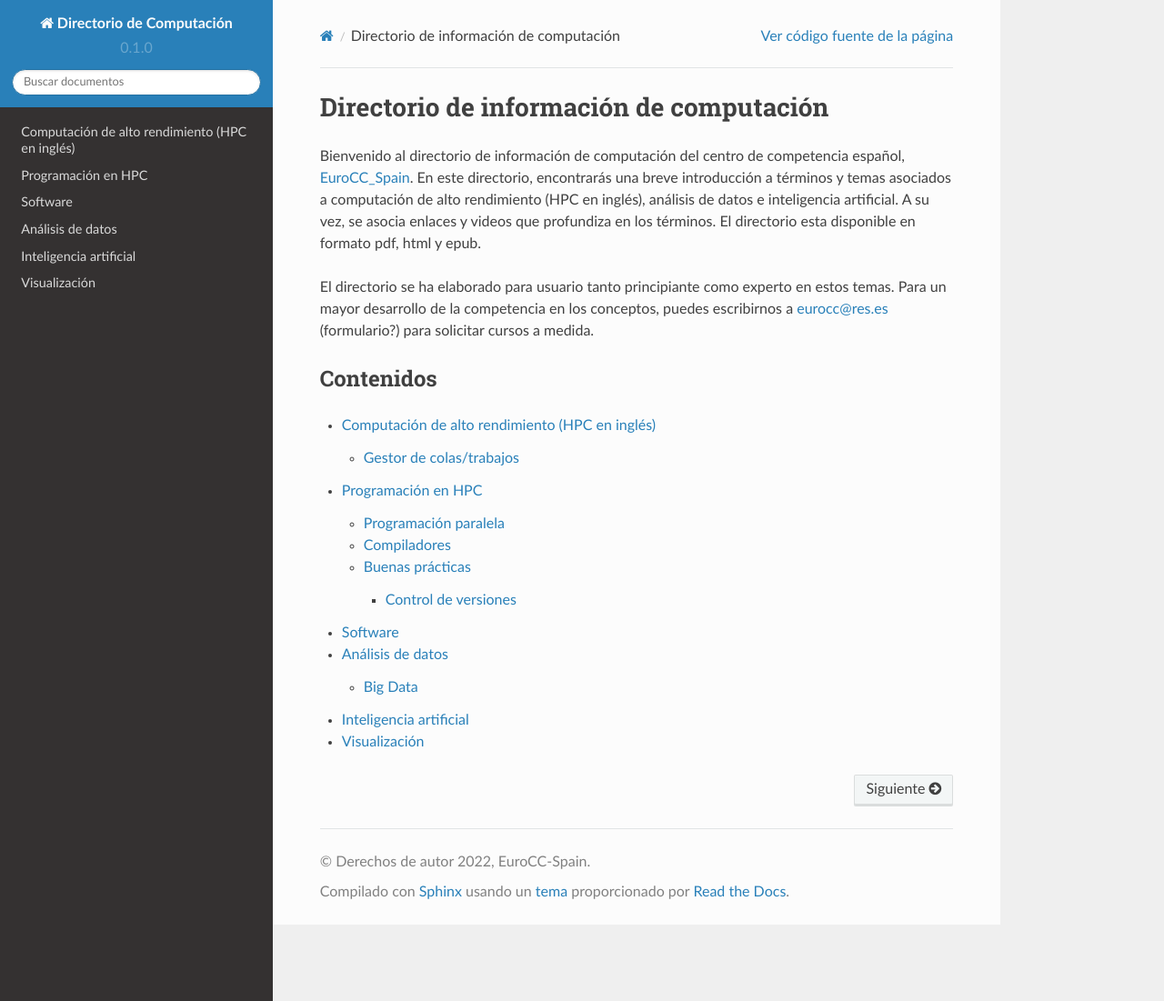
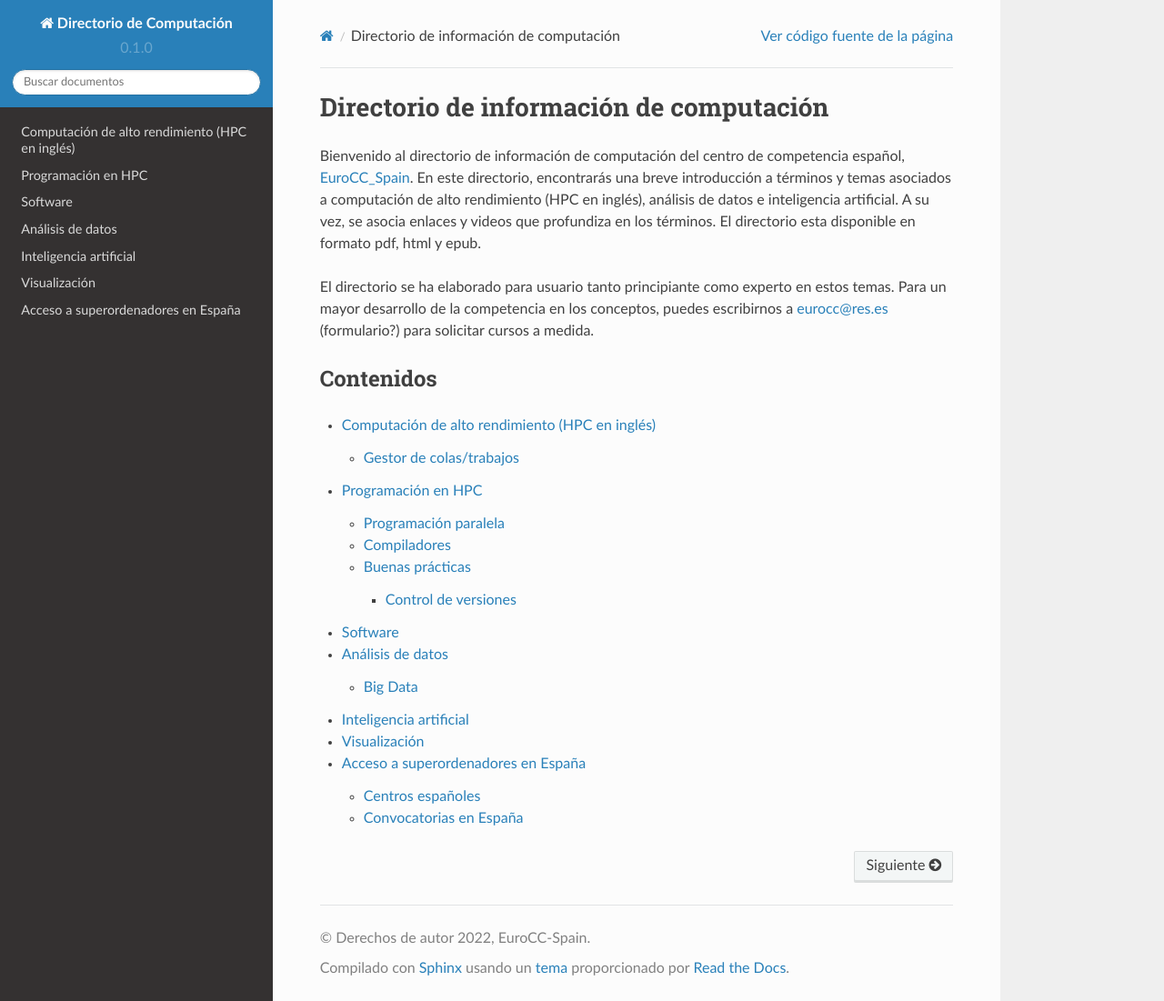
Before and after one commit to EuroCC-Spain/HPCKnowledgePool, a Sphinx documentation site: the page built from docs/source/index.rst, in a window 1280 px wide and 1101 px high. Shown: the whole window at 91% size. Built offline with Sphinx 7.4.7 and the Read the Docs theme 2.0.0, drawn with Linux system fonts in a browser that asks for light colours; some of the changed lines change nothing that is shown.

Commit message:
ENH: Adding section acceso a superordandores (#5)
* ENH: Adding section acceso a superordandores

```diff
--- /dev/null
+++ b/docs/source/accesoHPC.rst
@@ -0,0 +1,24 @@
+Acceso a superordenadores en España
+===================================
+
+En esta sección, se puede encontrar centros y convocatorias en España para el acceso a superordenadores.
+
+Centros españoles
+-----------------
+
+* `Fundación Computación y Tecnologías Avanzadas de Extremadura (COMPUTAEX-CénitS) <https://www.cenits.es/>`_
+
+* `El instituto de Biocomputación y Sistemas Complejos (BIFI) <https://www.bifi.es/>`_
+
+* `Centro de supercomputación de Galicia (CESGA) <https://www.cesga.es/>`_
+
+* `El Consorci de Serveis Universitaris de Catalunya (CSUC), <https://www.csuc.cat/es>`_
+
+* `Supercomputación Castilla y León (SCAYLE) <https://www.scayle.es/>`_
+
+Convocatorias en España
+-----------------------
+
+* `EuroCC Spain testbed <https://eurocc-spain.res.es/convocatoria-eurocc-spain-testbed/>`_: la convocatoria proporciona acceso gratuito a estos recursos por un tiempo limitado a empresas y administraciones públicas españolas.
+
+* `La Red Española de Supercomputación <https://www.res.es/>`_: la convocatoria proporciona acceso a recursos de supercomputación y gestión de datos a proyectos de investigación desde grupos de investigación y empresas.
--- a/docs/source/index.rst
+++ b/docs/source/index.rst
@@ -16,3 +16,4 @@ Contenidos
     ad
     ia
     visualizacion
+    accesoHPC
```
